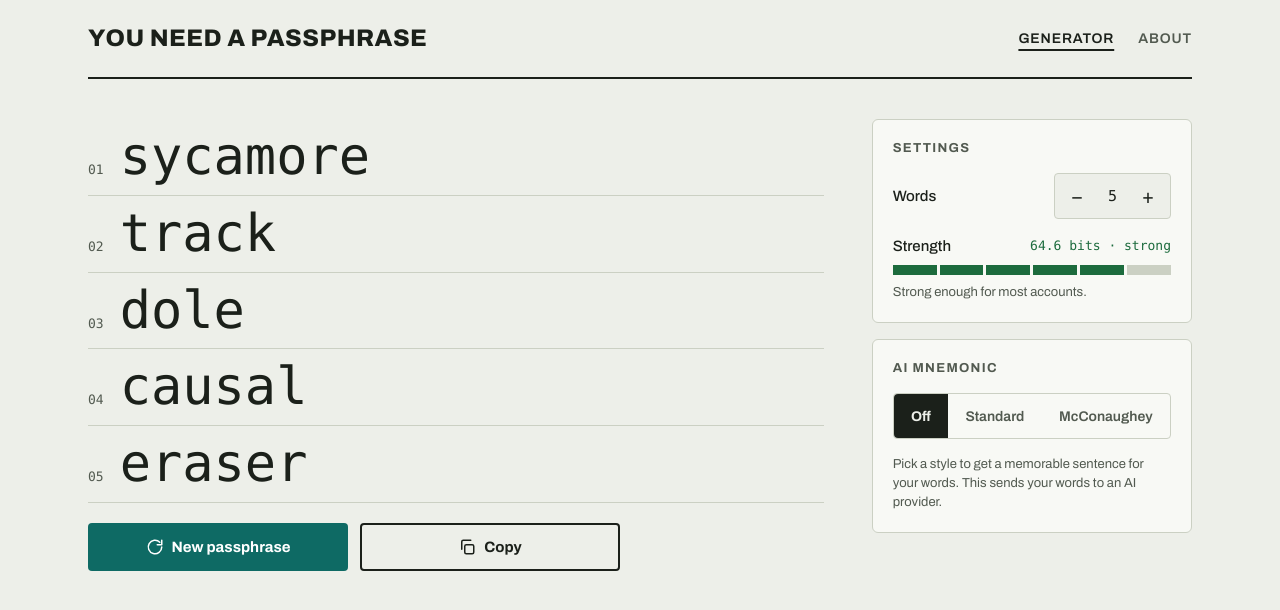
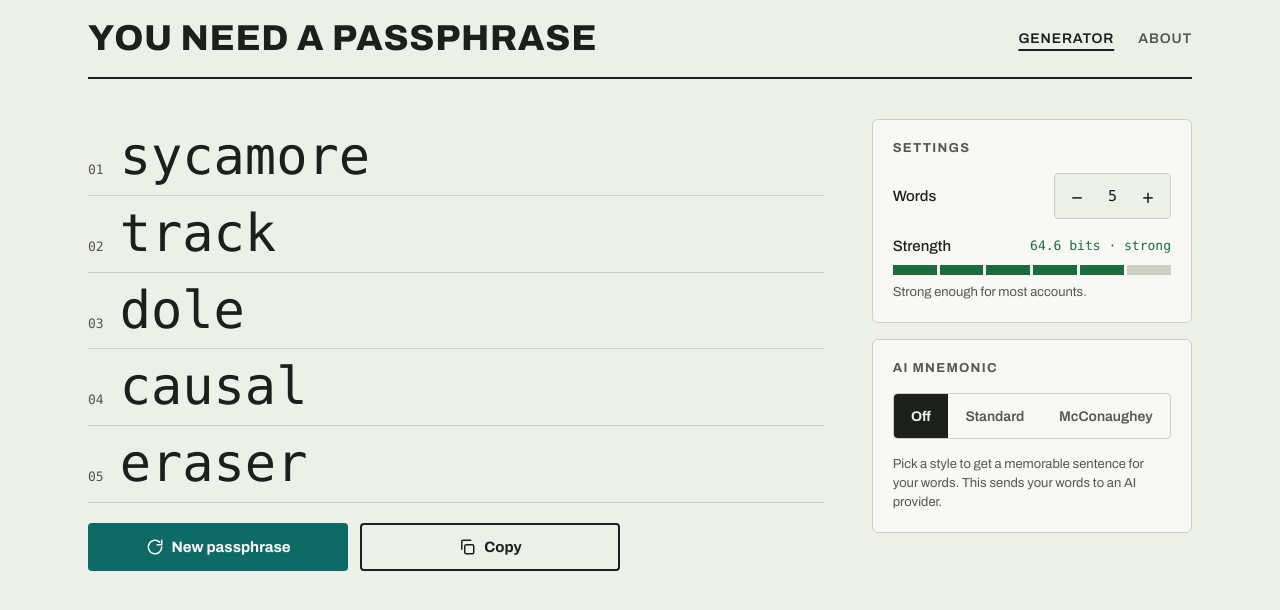
Before and after one commit to cdanielsen/next-long-pass, a React (Vite) app: page / in a window 1280 px wide. Shown: the top 610 px of the page. Built offline with nearby package versions, Linux system fonts and the light colour scheme; a web font is replaced by a local one.

Commit message:
style: larger masthead title to separate it from the nav
Co-Authored-By: Claude Opus 5.5 <noreply@anthropic.com>

```diff
--- a/src/styles/tokens.css
+++ b/src/styles/tokens.css
@@ -32,7 +32,7 @@
   --text-sm: 0.875rem;
   --text-md: 0.9375rem; /* 15px: UI */
   --text-lg: 1.125rem; /* 18px: mnemonic */
-  --text-title: clamp(1.125rem, 2.6vw, 1.5rem);
+  --text-title: clamp(1.375rem, 3.6vw, 2.25rem);
   --text-word: clamp(1.75rem, 5vw, 3.25rem);
 
   /* Space, shape, motion */
```
